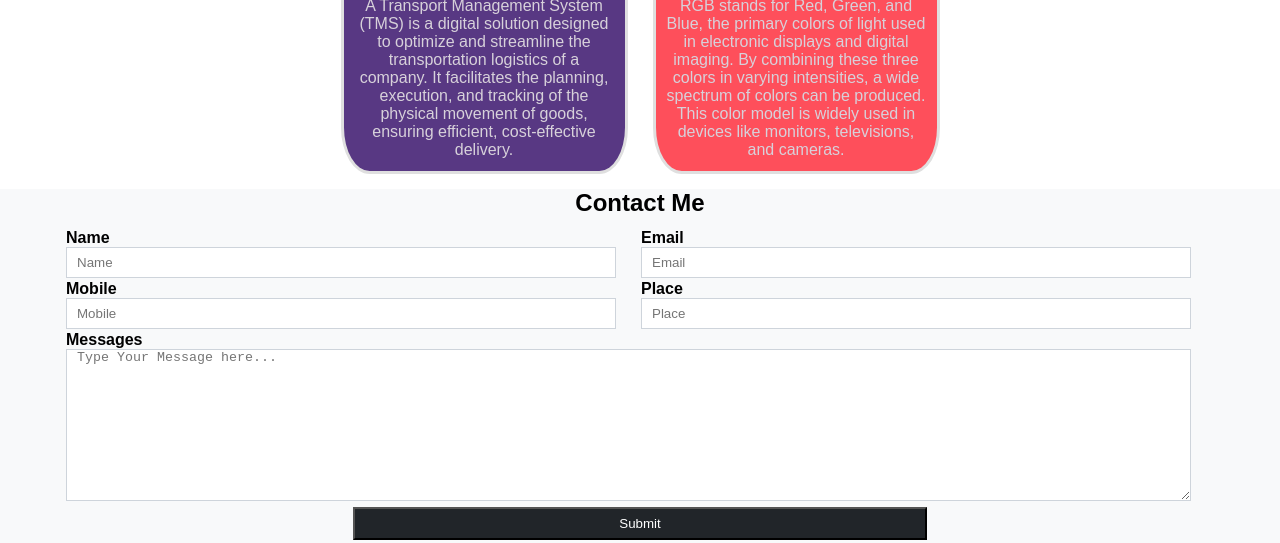
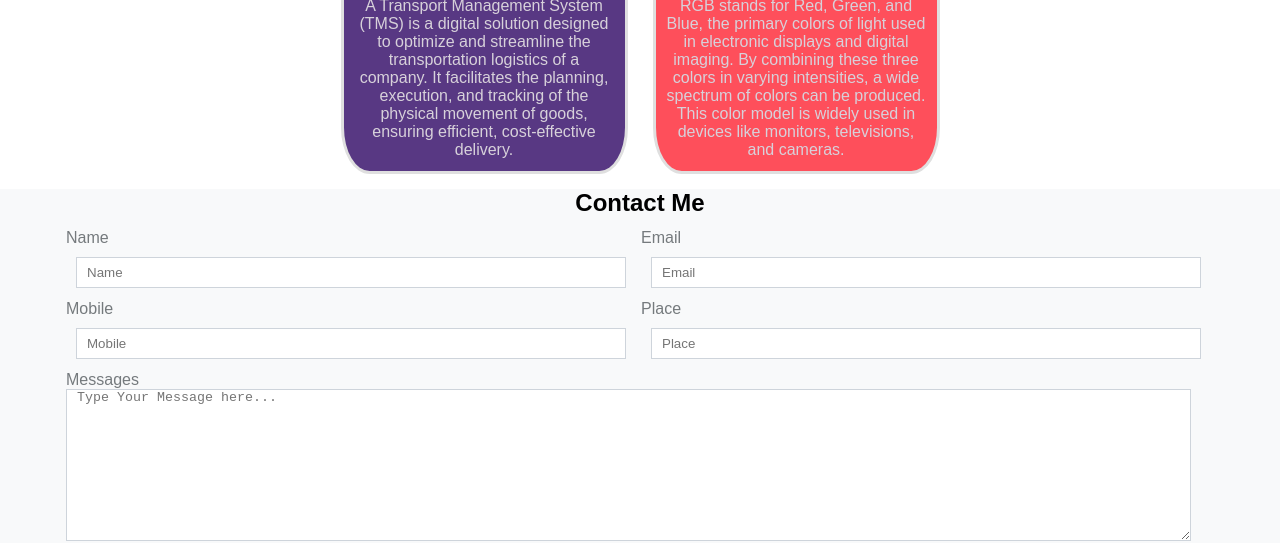
Before and after one commit to Alshan1/portfolio, a plain HTML site: page index.html in a window 1280 px wide. Shown: the part 1596-2139 px from the top of the page. Drawn offline with nearby package versions, Linux system fonts and the light colour scheme.

Commit message:
final touch

```diff
--- a/index.html
+++ b/index.html
@@ -16,7 +16,7 @@
                 <h1>ALSHAN FAISAL</h1>
             </div>
             <div class="right"><span></span>
-                <a href="">Home</a>
+                <a href="#">Home</a>
                 <a href="#Services">Service</a>
                 <a href="#Projects">Projects</a>
                 <a href="#Contact Me">Contact Me</a>
@@ -94,28 +94,28 @@
                 <table>
                     <tr>
                         <td>
-                            <label for=""><b>Name</b></label><br>
+                            <label for="">Name</label><br>
                             <input type="text" placeholder="Name">
                         </td>
                         <td>
-                            <label for=""><b>Email</b></label><br>
+                            <label for="">Email</label><br>
                             <input type="email" placeholder="Email">
                         </td>
                     </tr>
                     <tr>
                         <td>
-                            <label for=""><b>Mobile</b></label><br>
+                            <label for="">Mobile</label><br>
                             <input type="number" placeholder="Mobile">
                         </td>
                         <td>
-                            <label for=""><b>Place</b></label><br>
+                            <label for="">Place</label><br>
                             <input type="text" placeholder="Place">
 
                         </td>
                     </tr>
                     <tr>
                         <td colspan="2">
-                            <label for=""><b>Messages</b></label><br>
+                            <label for="">Messages</label><br>
                             <textarea rows="10" name="" id="" placeholder="Type Your Message here..."
                                 style="border: 1px solid; border-color: #ced4db; width: 98%;"></textarea>
                         </td>
--- a/style.css
+++ b/style.css
@@ -281,6 +281,7 @@ input{
     border-color: #ced4db;
     padding-left: 10px;
     padding-right: 20px;
+    margin: 10px;
 }
 textarea{
     padding-left: 10px;
@@ -294,7 +295,9 @@ button{
     cursor: pointer;
 }
 label{
-    font-family: Arial, Helvetica, sans-serif;
+     font-family: Arial, Helvetica, sans-serif;
+    color: #757a7d;
+    font-weight: normal;
 }
 .fourth{
    background-color: #f8f9fa;
```
